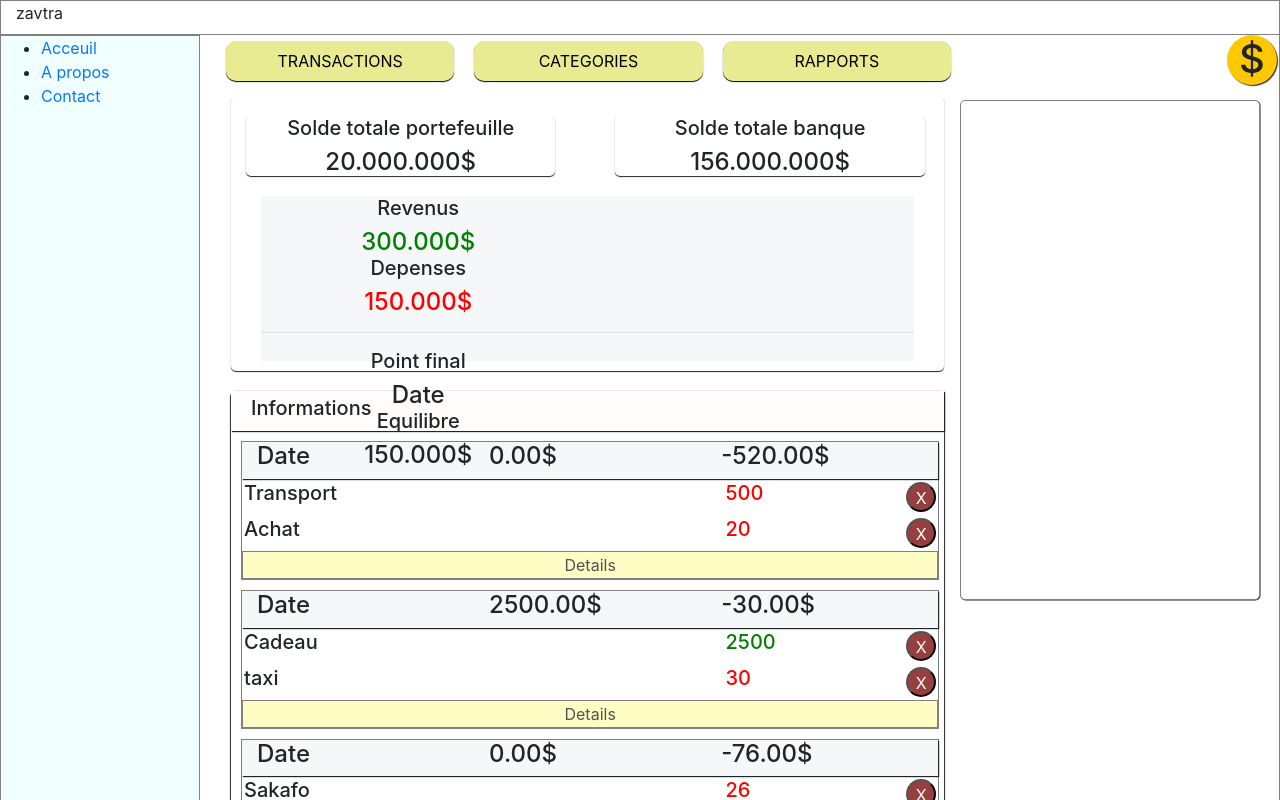
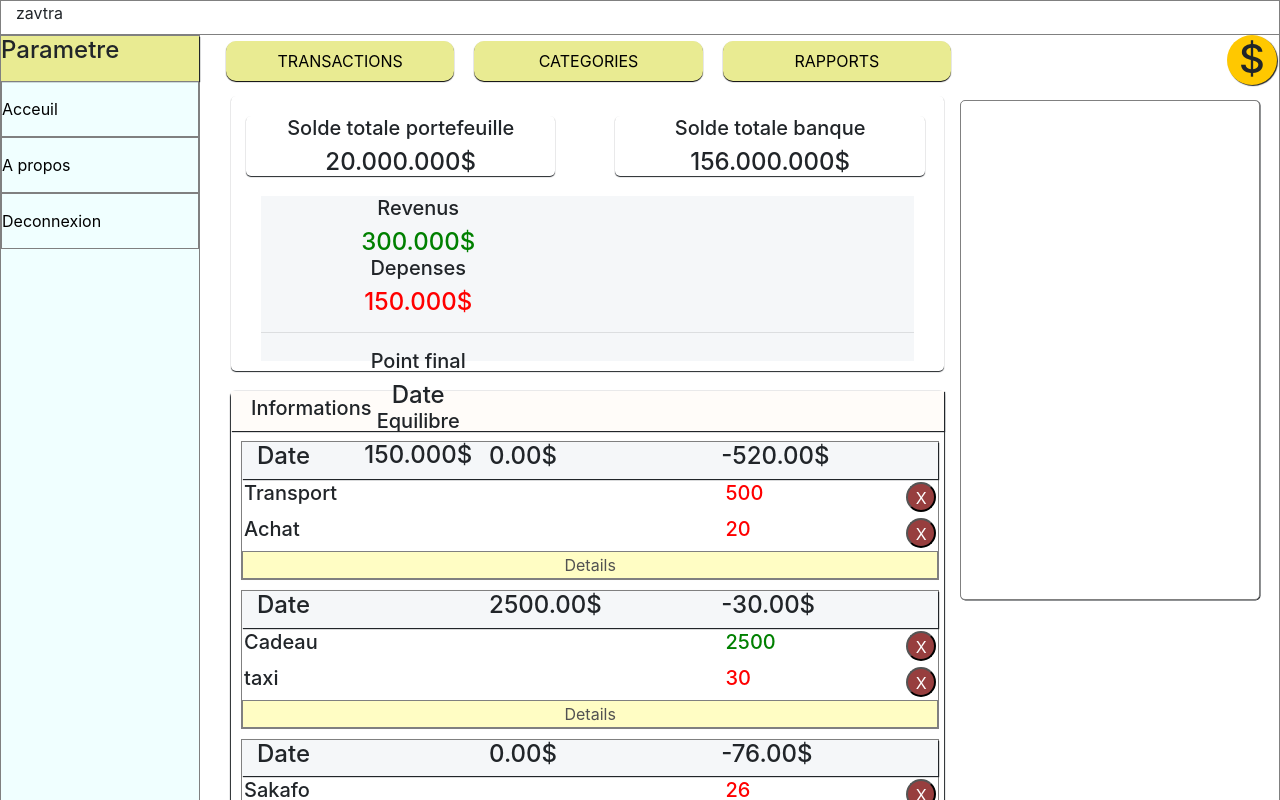
Before and after one commit to EzraNiel/My-manager, a React (Create React App) app: page /Compte in a window 1280 px wide. Shown: the top 800 px of the page. Built offline with nearby package versions, Linux system fonts and the light colour scheme.

Commit message:
ketrika hover

```diff
--- a/src/Components/Steddi/Compte.css
+++ b/src/Components/Steddi/Compte.css
@@ -4,6 +4,7 @@
     width: 100%;
     height: 100%;
     top: 0;
+    transition: 1s;
 }
 .barnav{
     z-index: 100;
@@ -39,7 +40,7 @@
     align-items: center;
 
 }
-.fenetre{
+.fenetre1,.fenetre2,.fenetre3{
     border: 0px solid grey;
     border-radius: 10px;
     box-shadow: 0px 1px 1px;
@@ -49,11 +50,16 @@
     text-align: center;
 
 }
+.fenetre1:hover,.fenetre2:hover,.fenetre3:hover{
+    font-size: 20px;
+}
+
 .divcontenu{
     background-color: rgb(255, 255, 255);
     margin-top: 5px;
     padding: 10px;
     height: 100%;
+    transition: 1s;
 
 }
 .Calculatrice{
@@ -74,3 +80,28 @@
     background-color: black;
     height: 100px;
 }
+.Parametre{
+    height: 45px;
+    box-shadow: 1px 1px 1px;
+    background-color: #e9eb92;
+}
+.listUl{
+    margin-top: 0px;
+    list-style-type: none;
+}
+.listUl li{
+
+    margin-left:-40px;
+    border: 1px solid grey;
+    padding: 15px 0px;
+}
+.list{
+    width: 200px;
+    color: black;
+}
+.list:hover{
+    font-size: 20px;
+}
+.listUl li:hover{
+    background-color: #c5c5a8;
+}
--- a/src/Components/Steddi/Transaction.css
+++ b/src/Components/Steddi/Transaction.css
@@ -5,6 +5,7 @@
     border-radius: 5px;
     width: 70%;
     height: 275px;
+    transition: 1s;
 }
 .total{
     text-align: center;
--- a/src/Pages/Compte.jsx
+++ b/src/Pages/Compte.jsx
@@ -19,17 +19,21 @@ function Compte() {
 
       <div className="container-fluid barnav">zavtra</div>
       <div className="glisseGauche">
-        <ul>
-          <li><Link to="/">Acceuil</Link></li>
-          <li><Link to="/Apropos">A propos</Link></li>
-          <li><Link to="/Contact">Contact</Link></li>
+        <div className="Parametre">
+          <h4>Parametre</h4>
+          <div></div>
+        </div>
+        <ul className="listUl">
+          <li><Link to="/"><div className="list">Acceuil</div></Link></li>
+          <li><Link to="/Apropos"><div className="list">A propos</div></Link></li>
+          <li><Link to="/Connexion"><div className="list">Deconnexion</div></Link></li>
         </ul>
       </div>
       <div className="content">
         <div className="navContent row">
-          <button className="fenetre col-md-3 " onClick={()=>handleButtonClick('affichage1')} >TRANSACTIONS</button>
-          <button className="fenetre col-md-3 " onClick={()=>handleButtonClick('affichage2')}>CATEGORIES</button>
-          <button className="fenetre col-md-3 " onClick={()=>handleButtonClick('affichage3')}>RAPPORTS</button>
+          <button className="fenetre1 col-md-3 " onClick={()=>handleButtonClick('affichage1')} >TRANSACTIONS</button>
+          <button className="fenetre2 col-md-3 " onClick={()=>handleButtonClick('affichage2')}>CATEGORIES</button>
+          <button className="fenetre3 col-md-3 " onClick={()=>handleButtonClick('affichage3')}>RAPPORTS</button>
         </div>
         <div className="divcontenu">
           {display=== 'affichage1' && <Transaction/>}
```
